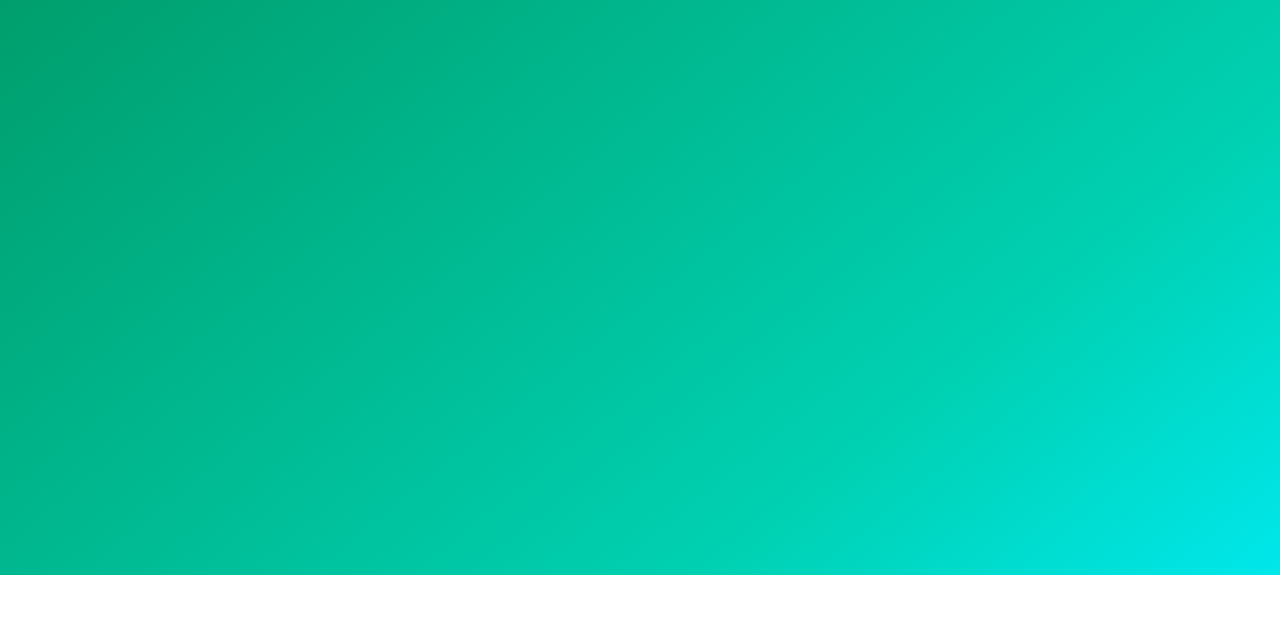
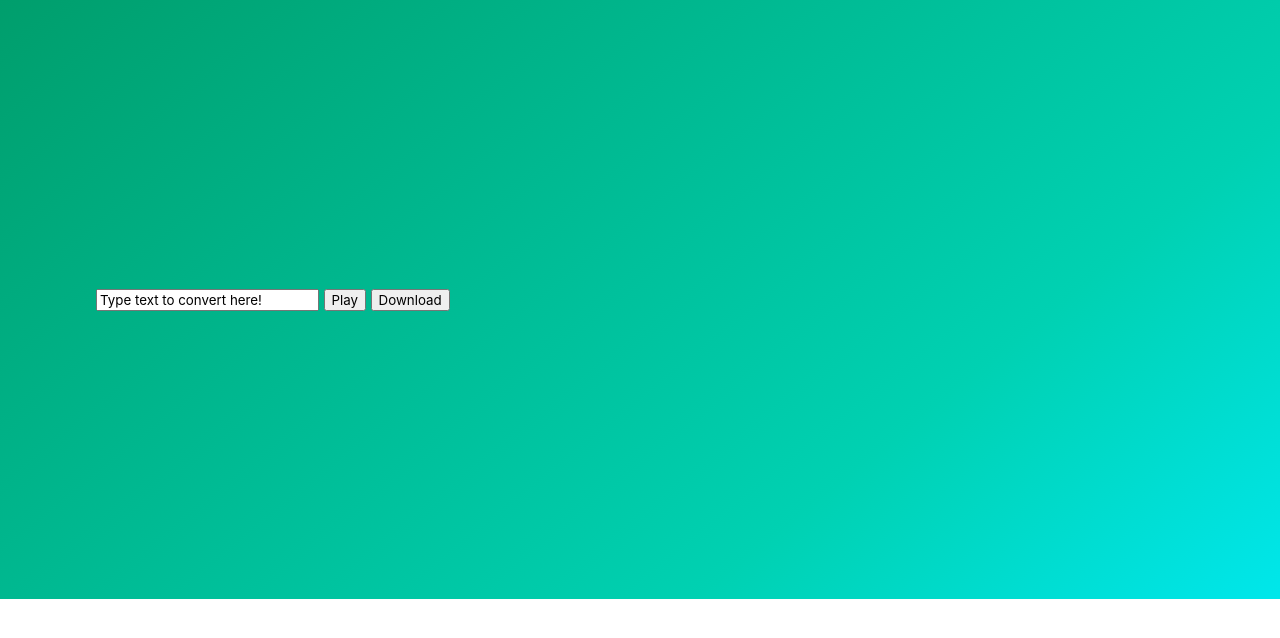
Before and after one commit to LogosWorks/RPG-TextToSpeech, a Flask app: page / in a window 1280 px wide. Shown: the part 57-695 px from the top of the page. Run offline with Flask 2, Linux system fonts and the light colour scheme; a user stored in the database is signed in; data comes from the database, SQL or seed files in the repository; some libraries are stand-ins or nearby versions.

Commit message:
update to web UI
no function yet

```diff
--- a/templates/home.html
+++ b/templates/home.html
@@ -2,7 +2,12 @@
 {% block body %}
 {% include "navbar.html" %}
 <section class="hero is-primary is-bold is-large">
-  <div class="hero-body"></div>
+  <div class="hero-body">
+    <title>Google Text to Speech</title>
+    <input class="form-control" id="words" type="text" value="Type text to convert here!">
+    <button class="form-control btn btn-default" id="play">Play</button>
+    <button class="form-control btn btn-default" id="download">Download</button>
+  </div>
 </section>
 {% endblock %}
 {% block scripts %}
```
